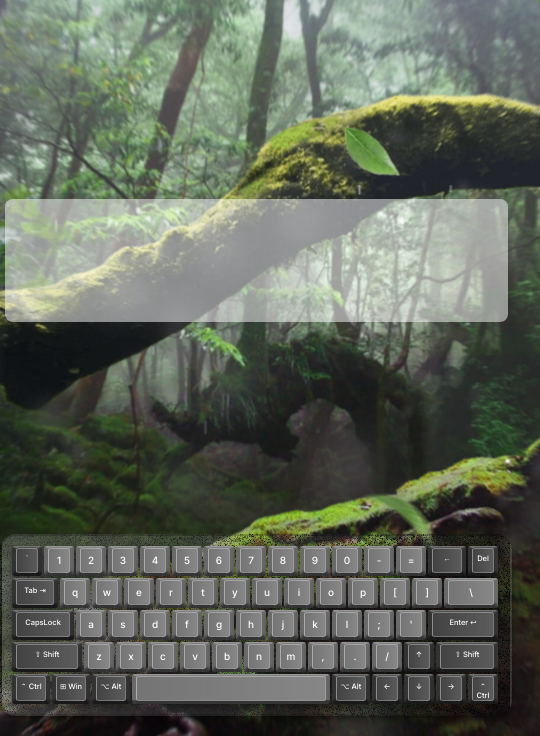
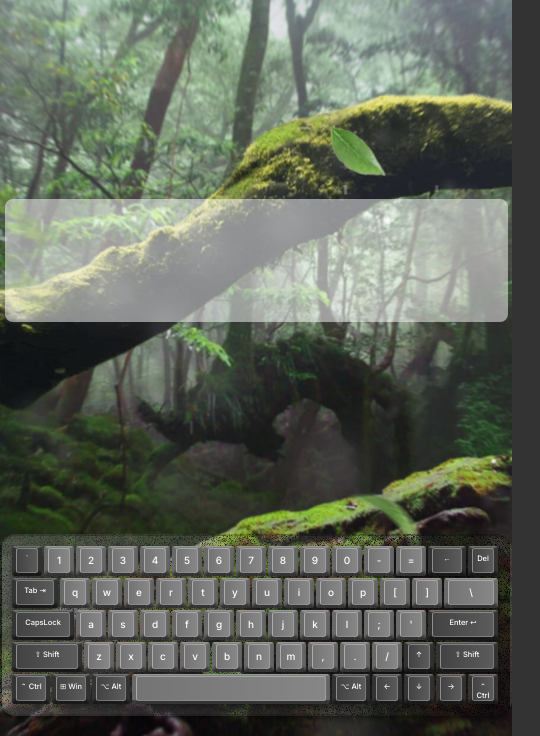
Before and after one commit to Yuliya-Karuk/virtual-keyboard, a website built with webpack: page index.html in a window 390 px wide. Shown: the part 108-844 px from the top of the page, 540 px wide, since content can reach past the window. Built offline with nearby package versions, Linux system fonts and the light colour scheme.

Commit message:
fix: change media point for better adaptivity

```diff
--- a/src/sass/abstract/_constants.scss
+++ b/src/sass/abstract/_constants.scss
@@ -3,4 +3,4 @@ $color-key-bg: #696969;
 
 $desktop: 1024px;
 $tablet: 768px;
-$mobile: 540px;
+$mobile: 512px;
--- a/src/sass/components/_content.scss
+++ b/src/sass/components/_content.scss
@@ -35,6 +35,9 @@
   @include media-desktop {
     font-size: 1.4rem;
   }
+  @include media-tablet {
+    font-size: 1.3rem;
+  }
   @include media-mobile {
     font-size: 1.2rem;
   }
--- a/src/sass/components/_keyboard.scss
+++ b/src/sass/components/_keyboard.scss
@@ -249,7 +249,12 @@
 
   .keyboard__button_system & {
     font-size: 1.4rem;
-    font-size: 0.75rem;
+    @include media-desktop {
+      font-size: 1.2rem;
+    }
+    @include media-tablet {
+      font-size: 0.75rem;
+    }
   }
 
   .keyboard__button_first & {
```
